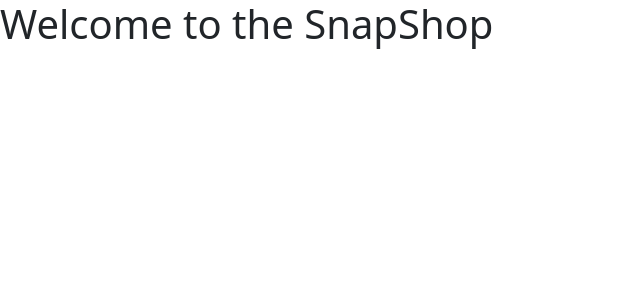
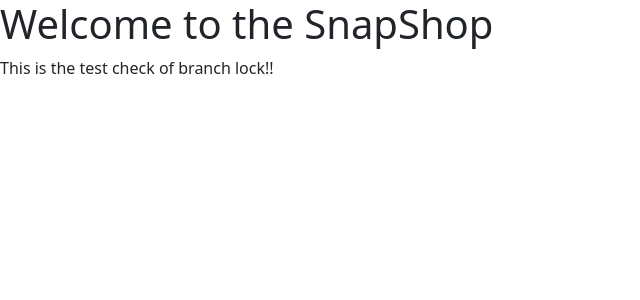
Before and after one commit to Noman-1533/SnapShop, an Angular app: page / in a window 1280 px wide. Shown: the top 300 px of the page, without its empty margins (0-640 px from the left). Built offline with nearby package versions, Linux system fonts and the light colour scheme.

Commit message:
Testing the capabilty of push in the main branch

```diff
--- a/src/app/app.component.html
+++ b/src/app/app.component.html
@@ -1 +1,2 @@
 <h1>Welcome to the SnapShop</h1>
+<p>This is the test check of branch lock!!</p>
```
